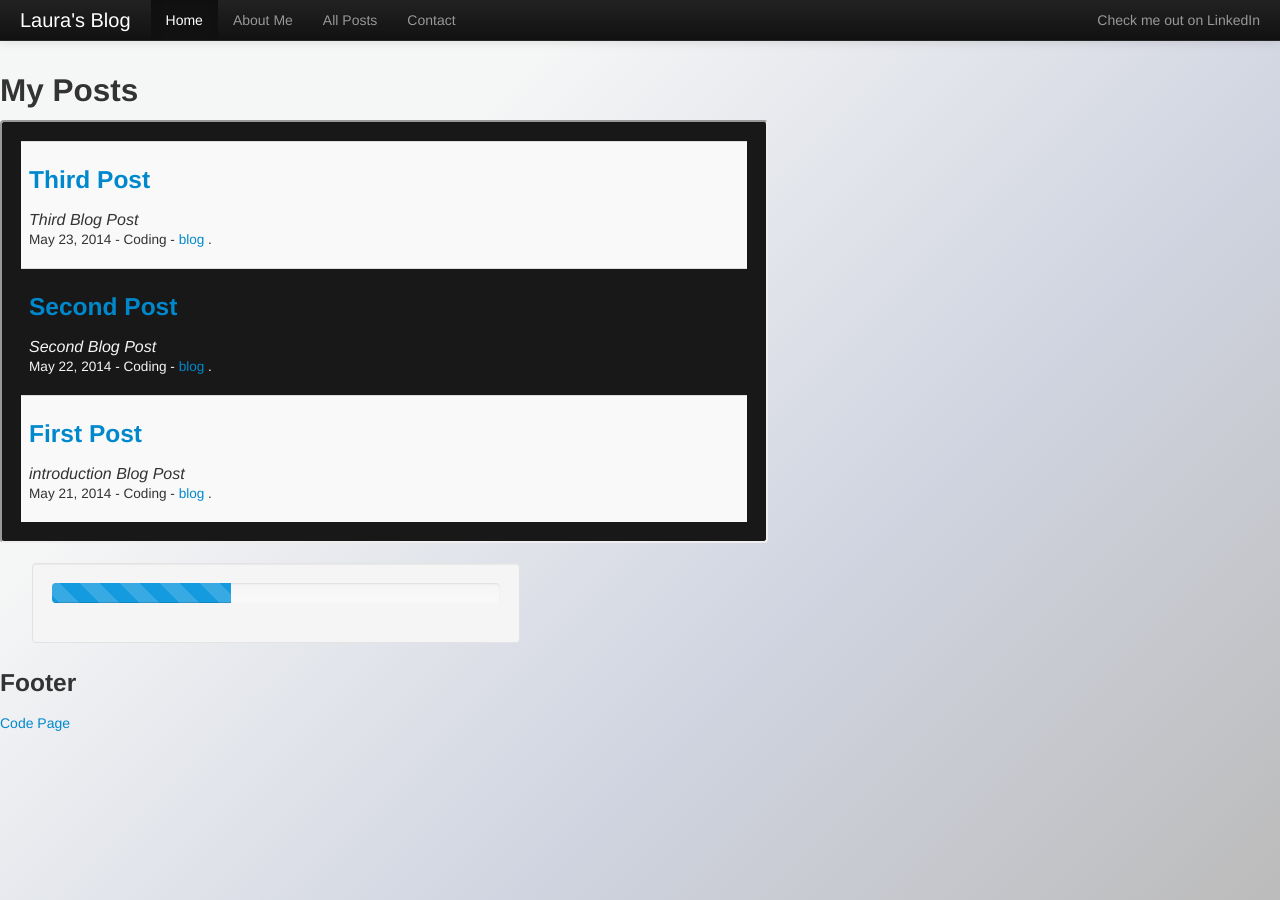
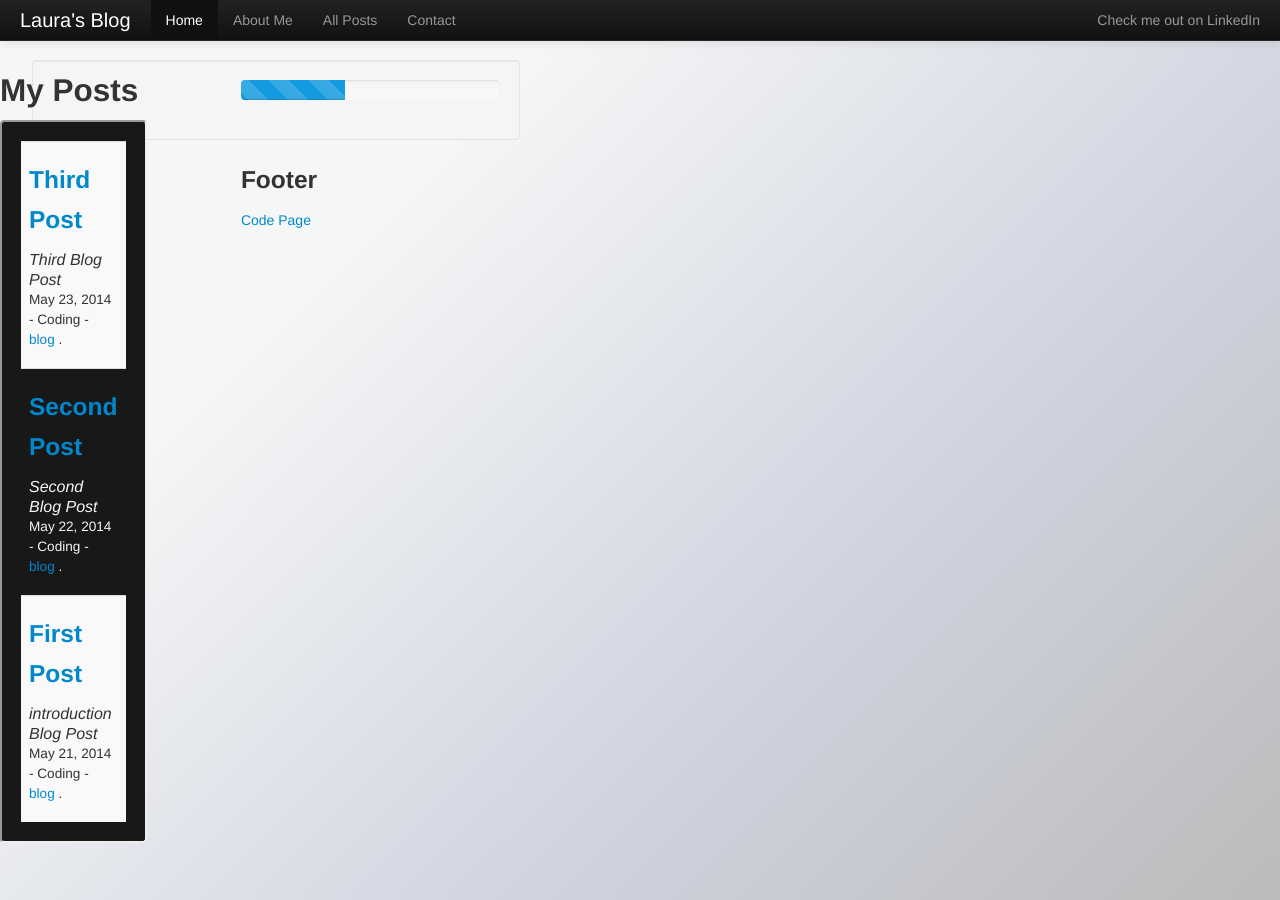
Before and after one commit to LauraR6561/Laurar6561.github.io, a Jekyll site: the page built from index.html, in a window 1280 px wide. Built offline with Jekyll 4.4.1, drawn with Linux system fonts in a browser that asks for light colours; Markdown is read by kramdown in place of the engine named in the settings.

Commit message:
css change

```diff
--- a/_includes/skills.html
+++ b/_includes/skills.html
@@ -1,4 +1,4 @@
-<div class="well skills">
+<div class="well skills ">
 <div class="progress progress-striped active">
       <div class="bar" style="width: 40%;"></div>
 </div>
--- a/_layouts/layout.html
+++ b/_layouts/layout.html
@@ -12,7 +12,7 @@
 
   {% include menu.html %}
 
-  <div id="content">
+  <div id="content" class="pull-left">
     {{ content }}
   </div>
 
```
